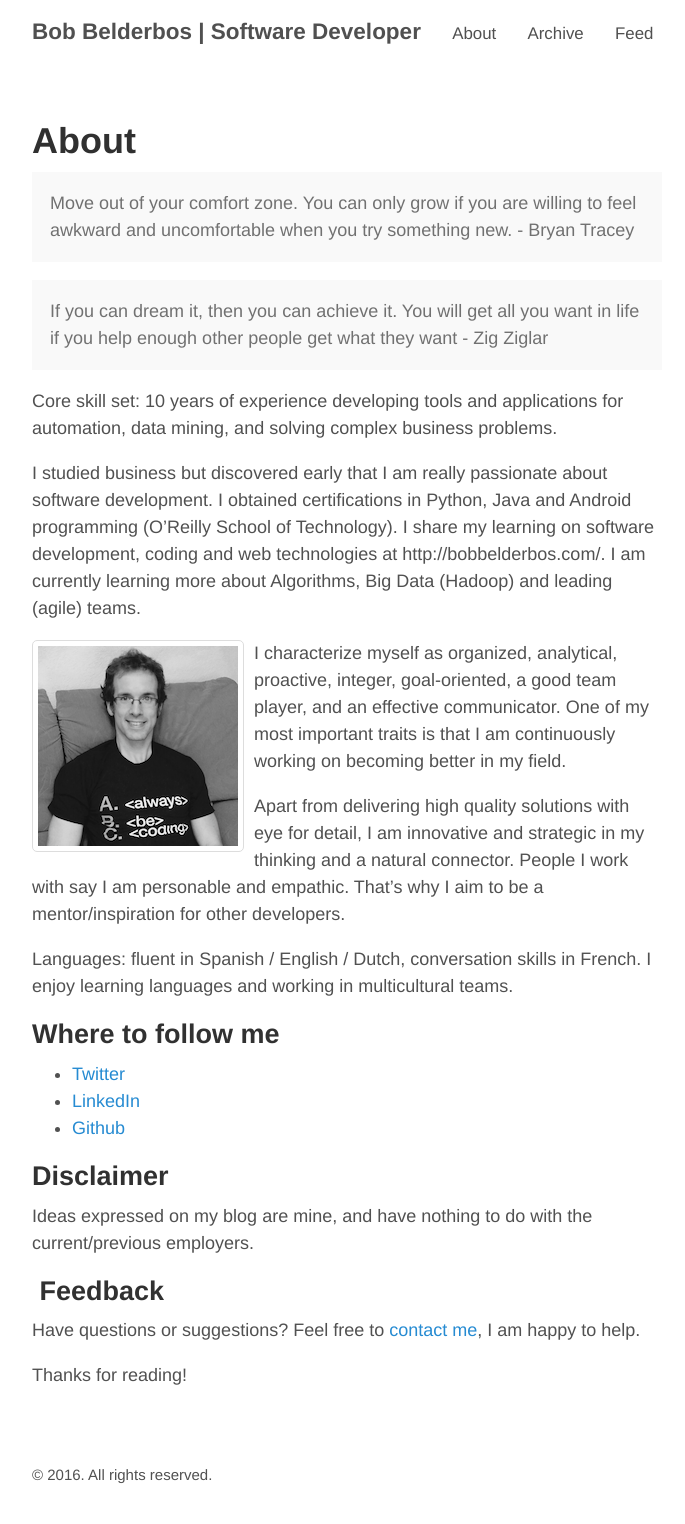
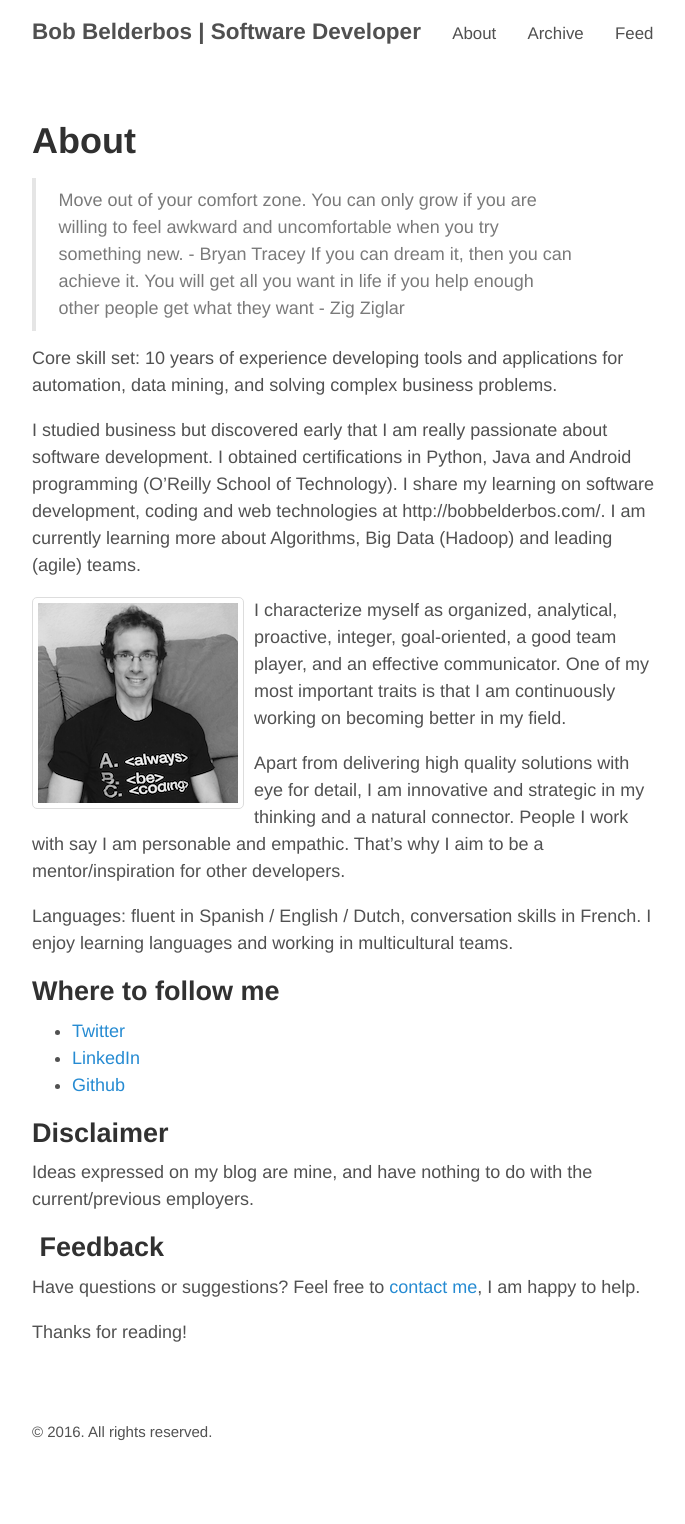
Before and after one commit to bbelderbos/bbelderbos.github.io, a Jekyll site: the page built from about.md, in a window 1280 px wide. Shown: the whole page, without its empty margins (293-978 px from the left). Built offline with Jekyll 4.4.1, drawn with Linux system fonts in a browser that asks for light colours; after the commit the page ends 1481 px from its top, so only the background shows below that.

Commit message:
change quote syntax on about page

```diff
--- a/about.md
+++ b/about.md
@@ -3,12 +3,8 @@ layout: page
 title: About
 ---
 
-<p class="message">
-Move out of your comfort zone. You can only grow if you are willing to feel awkward and uncomfortable when you try something new. - Bryan Tracey
-</p>
-<p class="message">
-If you can dream it, then you can achieve it. You will get all you want in life if you help enough other people get what they want - Zig Ziglar
-</p>
+> Move out of your comfort zone. You can only grow if you are willing to feel awkward and uncomfortable when you try something new. - Bryan Tracey
+> If you can dream it, then you can achieve it. You will get all you want in life if you help enough other people get what they want - Zig Ziglar
 
 Core skill set: 10 years of experience developing tools and applications for automation, data mining, and solving complex business problems.
 
```
